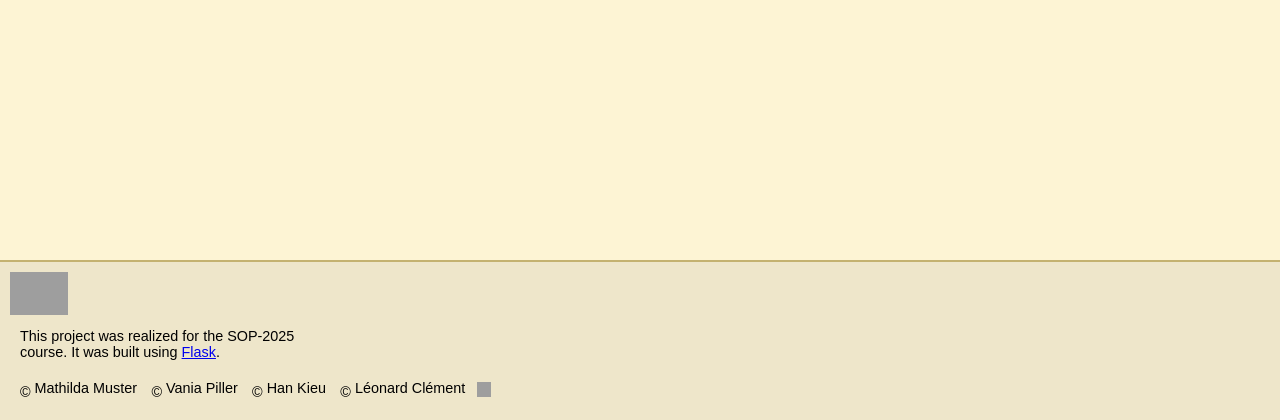
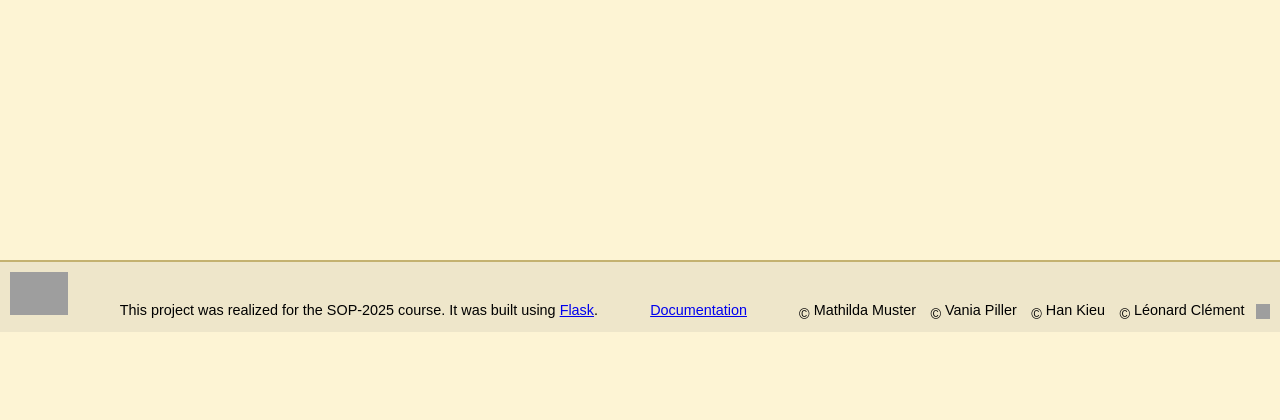
Before and after one commit to Uhrbaan/howfullisper21, a Flask app: page / in a window 1280 px wide. Shown: the part 578-998 px from the top of the page. After the commit the page ends 910 px from the top, so only its background shows below. Run offline with Flask 3, Linux system fonts and the light colour scheme; some web fonts are replaced; grey boxes are pictures that could not be loaded.

Commit message:
Updated documentation do include python files. Now accessble from website.

```diff
--- a/server/app/static/css/main.css
+++ b/server/app/static/css/main.css
@@ -48,6 +48,7 @@ body h2, h3, h4 {
 footer {
     display: flex;
     flex-wrap: wrap;
+    flex-direction: row;
 
     width: 100vw;
     border-top: 2px solid;
--- a/server/app/templates/base.html
+++ b/server/app/templates/base.html
@@ -30,11 +30,15 @@
     <footer>
         <div>
             <img src="https://cdn.unifr.ch/uf/v2.4.3/gfx/logo.png" alt="uniFR logo">
+        </div>
         <div class="blurb">
             <p>
                 This project was realized for the SOP-2025 course.
                 It was built using <a href="https://flask.palletsprojects.com/en/stable/">Flask</a>.
             </p>
+        </div>
+        <div>
+            <a href="{{url_for('static', filename='docs/html/index.html')}}">Documentation</a>
         </div>
         <div class="authors">
             <ul>
```
Also changed, not shown: README.md, 4 other files.
